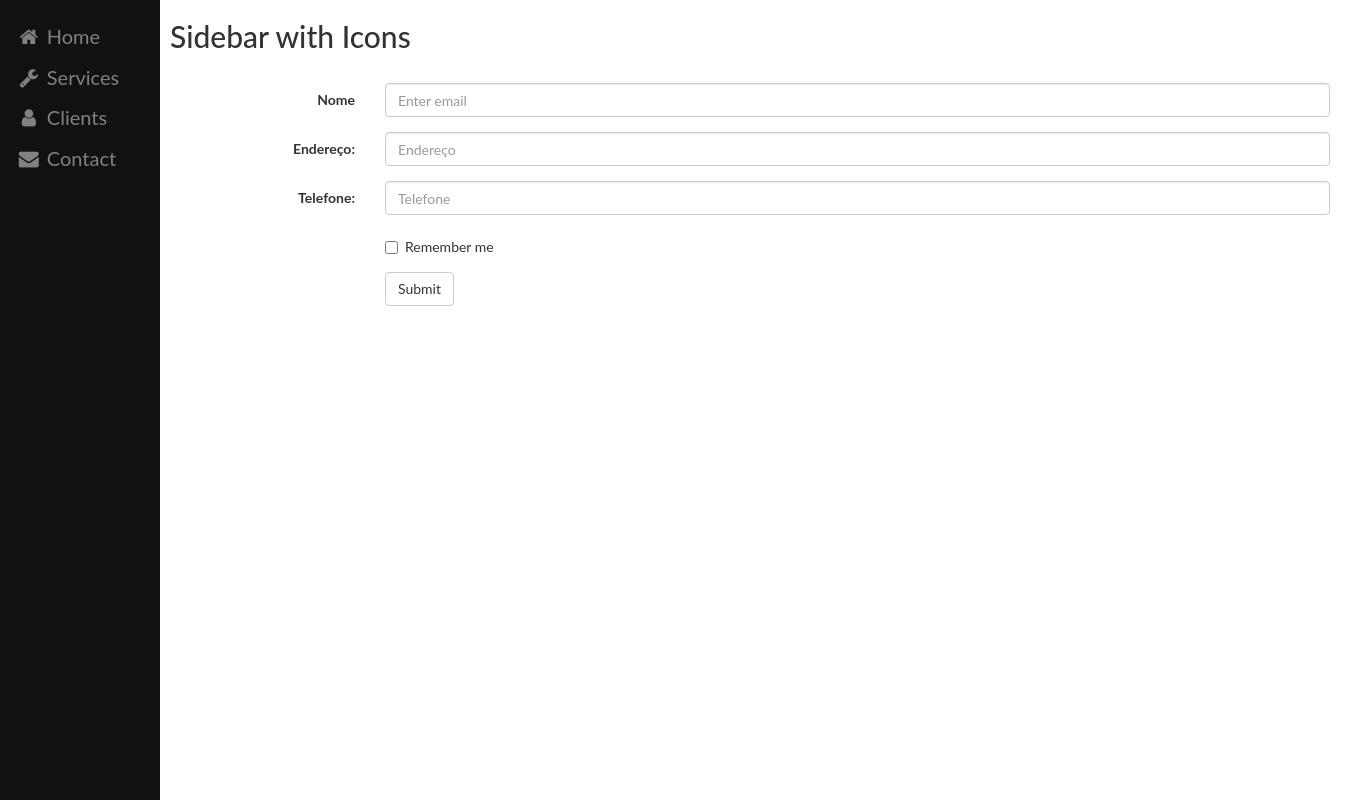
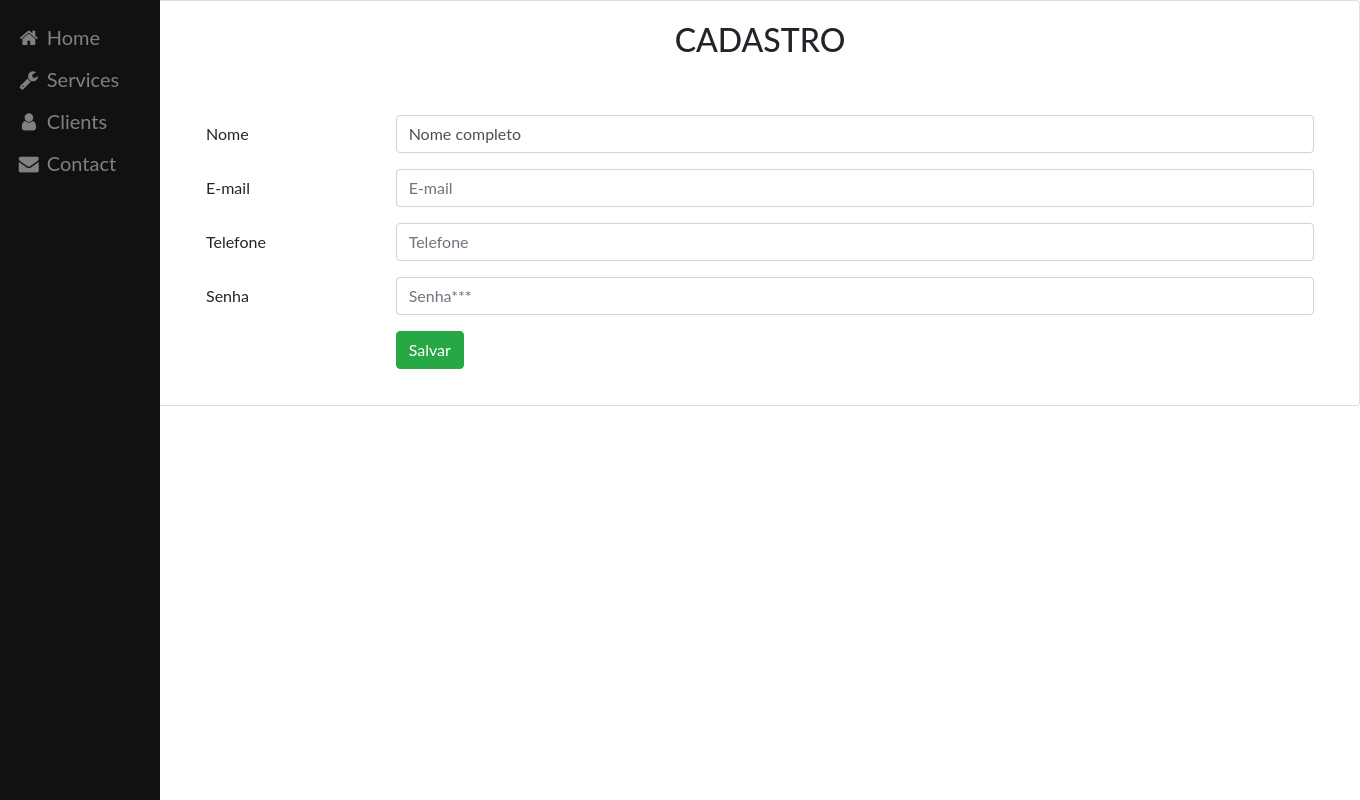
Before and after one commit to Valdir2018/desenvolvimento_web, a Flask app: page /home/ in a window 1360 px wide. Run offline with Flask 2, Linux system fonts and the light colour scheme; some libraries are stand-ins or nearby versions.

Commit message:
Recebendo os dados do formulario e fazendo o primeiro insert no Mysql

```diff
--- a/app.py
+++ b/app.py
@@ -9,11 +9,10 @@ app = Flask(__name__)
 conexao = pymysql.connect(host='localhost', user='root', password='', db='dbsistema_python')
 conexao_cursor = conexao.cursor()
 
-print(conexao_cursor)
 
 @app.route('/')
 def init():
-    return 'inicio'
+    return 'Página de login'
 
 @app.route('/home/', methods=['GET'])
 def render_template_html():
@@ -21,7 +20,18 @@ def render_template_html():
 
 @app.route('/home/cadastrar', methods=['POST'])
 def cadastrar_dados():
-    return 'Página de Cadastrar'
+    if request.method == 'POST':
+        nome = request.form['nome']
+        email = request.form['email']
+        telefone = request.form['telefone']
+        senha     = request.form['senha']
+        data_criacao = datetime.datetime.now()
+
+        sql_insert = "INSERT INTO usuario(nome, email, telefone, senha,data_criacao) VALUES ('{}','{}','{}','{}','{}')".format(nome, email, telefone, senha, data_criacao)
+        conexao_cursor.execute(sql_insert)
+        conexao.commit()
+
+    return 'Cadastrado com sucesso'
 
 
 
--- a/templates/home/home.html
+++ b/templates/home/home.html
@@ -3,9 +3,7 @@
 <head>
 <meta name="viewport" content="width=device-width, initial-scale=1">
 <link rel="stylesheet" href="https://cdnjs.cloudflare.com/ajax/libs/font-awesome/4.7.0/css/font-awesome.min.css">
-  <link rel="stylesheet" href="https://maxcdn.bootstrapcdn.com/bootstrap/3.4.1/css/bootstrap.min.css">
-  <script src="https://ajax.googleapis.com/ajax/libs/jquery/3.5.1/jquery.min.js"></script>
-  <script src="https://maxcdn.bootstrapcdn.com/bootstrap/3.4.1/js/bootstrap.min.js"></script>
+ <link rel="stylesheet" href="https://maxcdn.bootstrapcdn.com/bootstrap/4.0.0/css/bootstrap.min.css">
 </head>
 <style>
 body {font-family: "Lato", sans-serif;}
@@ -54,43 +52,49 @@ body {font-family: "Lato", sans-serif;}
   <a href="#contact"><i class="fa fa-fw fa-envelope"></i> Contact</a>
 </div>
 
+   <div class="card">
+     <div class="card-body">
       <div class="main">
-  <h2>Sidebar with Icons</h2>
+        <h2 class="text-center">CADASTRO</h2><br/>
          <div class="container"><br/>
           <form method="POST" class="form-horizontal" action="{{ url_for('cadastrar_dados')}}" >
-    <div class="form-group">
-      <label class="control-label col-sm-2" for="email">Nome</label>
+            <div class="form-group row">
+              <label for="" class="col-sm-2 col-form-label">Nome</label>
               <div class="col-sm-10">
-        <input type="text" class="form-control" id="email" placeholder="Enter email" name="nome">
+                <input type="text"  class="form-control" name="nome" id="" value="Nome completo">
               </div>
             </div>
-    <div class="form-group">
-      <label class="control-label col-sm-2" for="pwd">Endereço:</label>
+            <div class="form-group row">
+              <label for="inputPassword" class="col-sm-2 col-form-label">E-mail</label>
               <div class="col-sm-10">
-        <input type="text" class="form-control" id="pwd" placeholder="Endereço" name="endereco">
+                <input type="email" class="form-control" name="email" id="inputPassword" placeholder="E-mail">
               </div>
             </div>
-    <div class="form-group">
-      <label class="control-label col-sm-2" for="pwd">Telefone:</label>
-      <div class="col-sm-10">
-        <input type="text" class="form-control" id="tel" placeholder="Telefone" name="telefone">
+            <div class="form-group row">
+              <label for="tel" class="col-sm-2 col-form-label">Telefone</label>
+              <div class="col-md-10">
+                <input type="text" name="telefone" class="form-control" id="tel" placeholder="Telefone">
               </div>
             </div>
-    <div class="form-group">
-      <div class="col-sm-offset-2 col-sm-10">
-        <div class="checkbox">
-          <label><input type="checkbox" name="remember"> Remember me</label>
+            <div class="form-group row">
+              <label class="col-sm-2 col-form-label">Senha</label>
+              <div class="col-md-10">
+                <input type="password" name="senha" class="form-control"  placeholder="Senha***">
               </div>
             </div>
-    </div>
-    <div class="form-group">
-      <div class="col-sm-offset-2 col-sm-10">
-        <button type="submit" class="btn btn-default">Submit</button>
+            <div class="form-group row">
+              <div class="col-md-4 offset-2">
+                <input type="submit" class="btn btn-success" value="Salvar">
               </div>
             </div>
           </form>
          </div>
       </div>
+    </div>
+   </div>
 
+<script src="https://code.jquery.com/jquery-3.2.1.slim.min.js"></script>
+<script src="https://cdnjs.cloudflare.com/ajax/libs/popper.js/1.12.9/umd/popper.min.js" ></script>
+<script src="https://maxcdn.bootstrapcdn.com/bootstrap/4.0.0/js/bootstrap.min.js" ></script>
 </body>
 </html>
```
Lines whose indentation alone changed are shown as unchanged.
